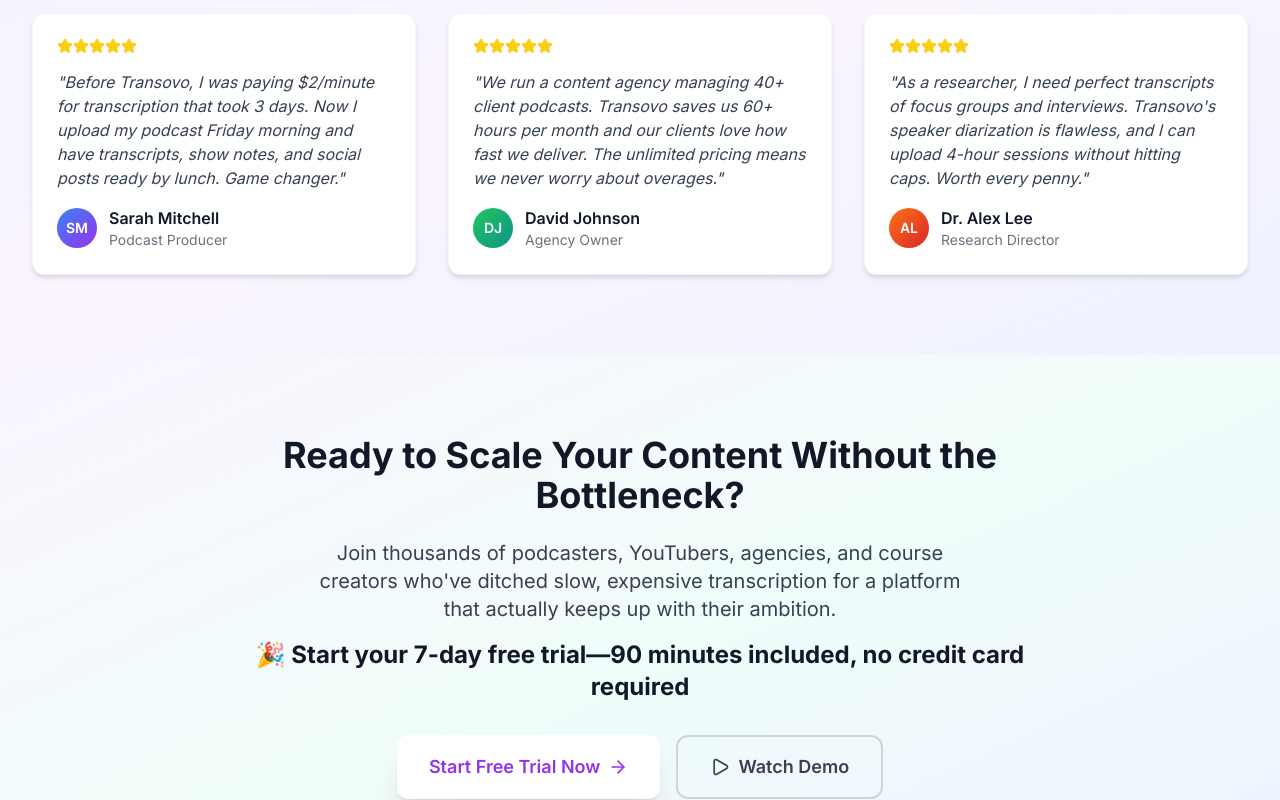
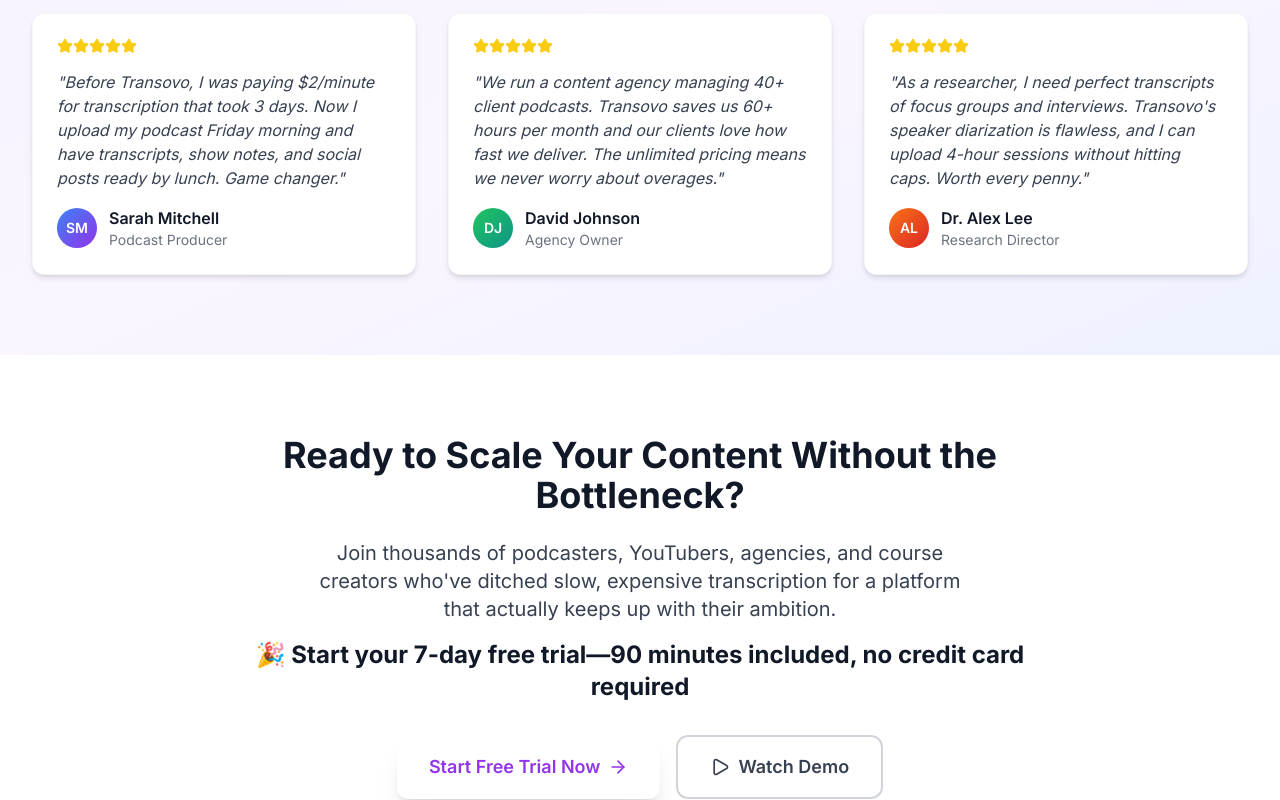
Before and after one commit to 703deuce/stt, a Next.js app: page / in a window 1280 px wide. Shown: the part 11200-12000 px from the top of the page. Built offline with nearby package versions, Linux system fonts and the light colour scheme; no server answers.

Commit message:
Fix CTA section to white background to maintain alternating pattern

```diff
--- a/src/app/page.tsx
+++ b/src/app/page.tsx
@@ -1339,7 +1339,7 @@
       </section>
 
       {/* CTA Section */}
-      <section className="bg-gradient-to-br from-purple-50 via-teal-50 to-indigo-50 py-20">
+      <section className="bg-white py-20">
         <div className="max-w-4xl mx-auto text-center px-4 sm:px-6 lg:px-8">
           <h2 className="text-3xl md:text-4xl font-bold text-gray-900 mb-6">
             Ready to Scale Your Content Without the Bottleneck?
```
